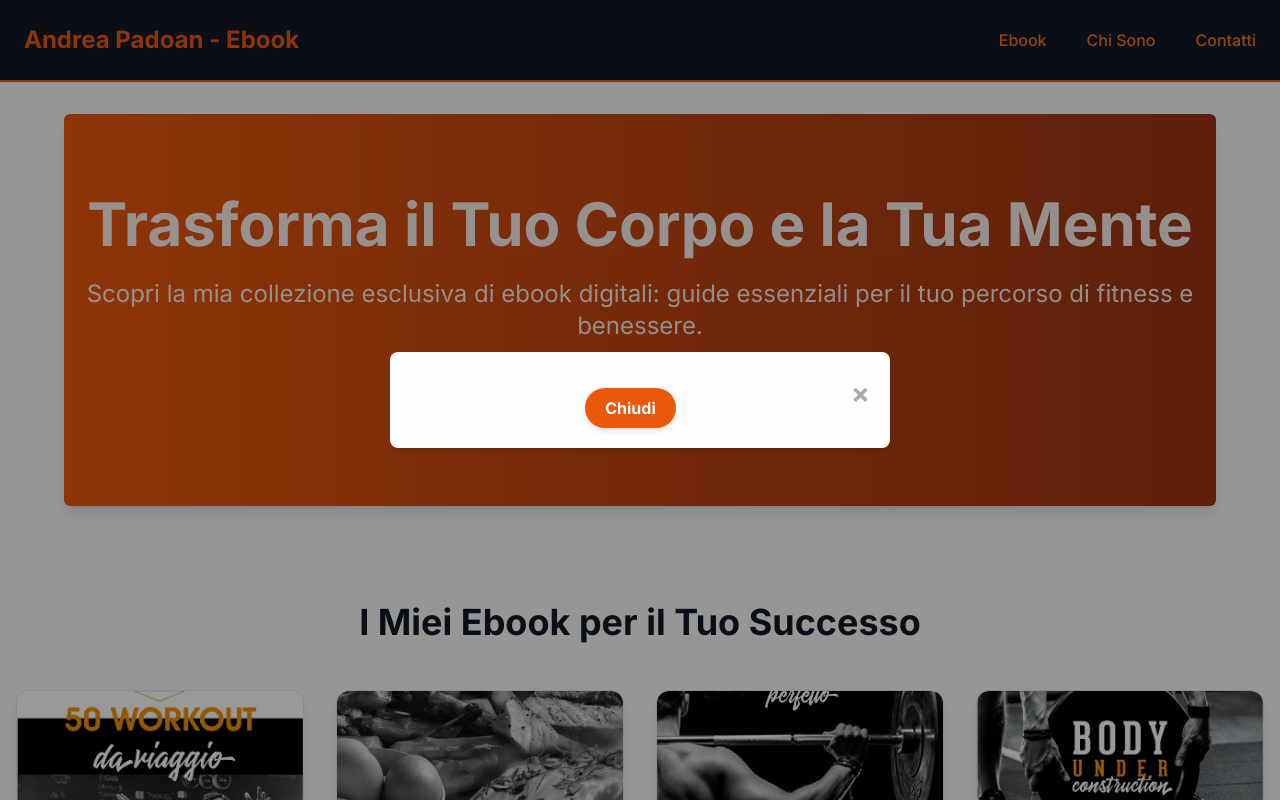
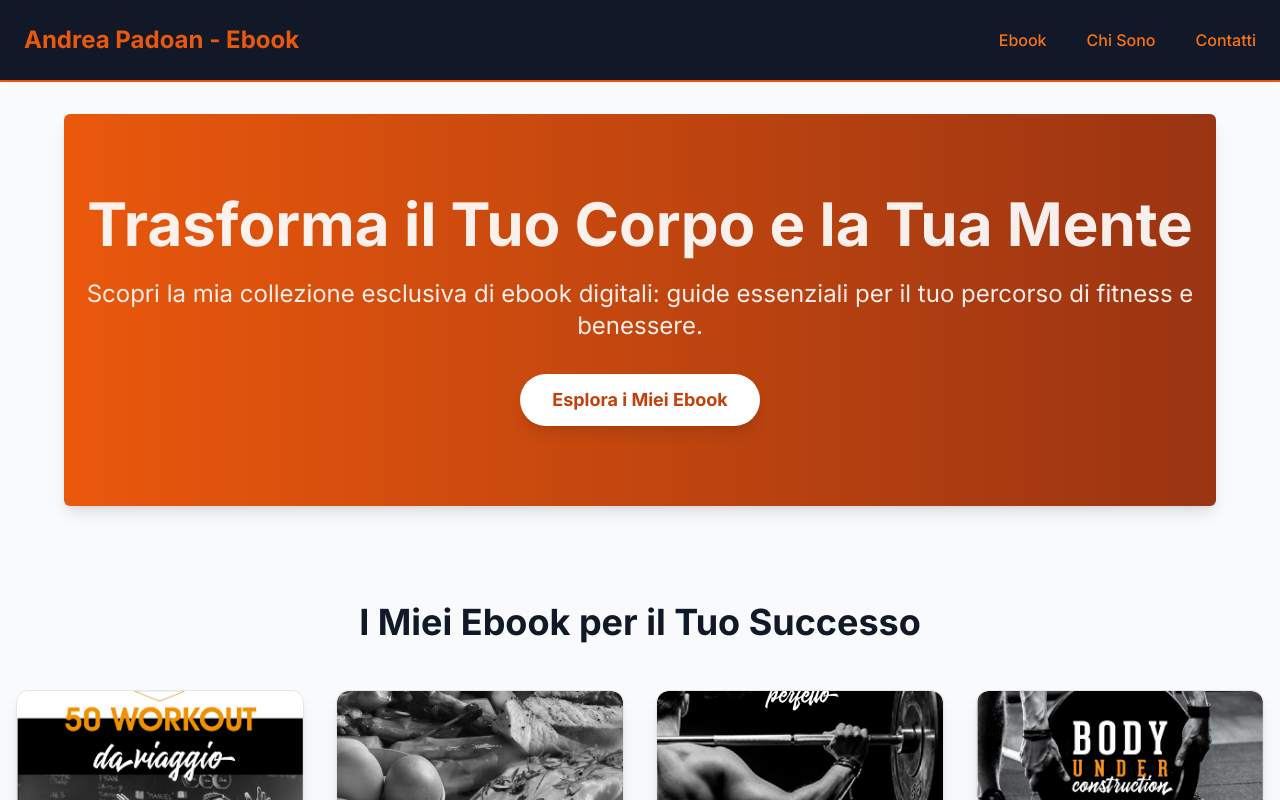
Before and after one commit to Padu76/andrea-ebook-store, a plain HTML site: page index.html in a window 1280 px wide. Shown: the top 800 px of the page. Drawn offline with nearby package versions, Linux system fonts and the light colour scheme.

Commit message:
Add files via upload

```diff
--- a/index.html
+++ b/index.html
@@ -37,7 +37,7 @@
 
         /* Modal specific styles */
         .modal {
-            display: none; /* Hidden by default */
+            display: none; /* Hidden by default - CORREZIONE: Impostato a 'none' di default */
             position: fixed; /* Stay in place */
             z-index: 1000; /* Sit on top */
             left: 0;
@@ -46,9 +46,8 @@
             height: 100%; /* Full height */
             overflow: auto; /* Enable scroll if needed */
             background-color: rgba(0,0,0,0.4); /* Black w/ opacity */
-            display: flex;
-            justify-content: center;
-            align-items: center;
+            justify-content: center; /* Center horizontally when displayed */
+            align-items: center; /* Center vertically when displayed */
         }
         .modal-content {
             background-color: #fefefe;
@@ -249,7 +248,7 @@
         </div>
     </footer>
 
-    <!-- Modale per Messaggi (Mantenuto per altre notifiche future, ma non usato per i link Gumroad) -->
+    <!-- Modale per Messaggi -->
     <div id="myModal" class="modal">
         <div class="modal-content">
             <span class="close-button" onclick="closeModal()">&times;</span>
```
